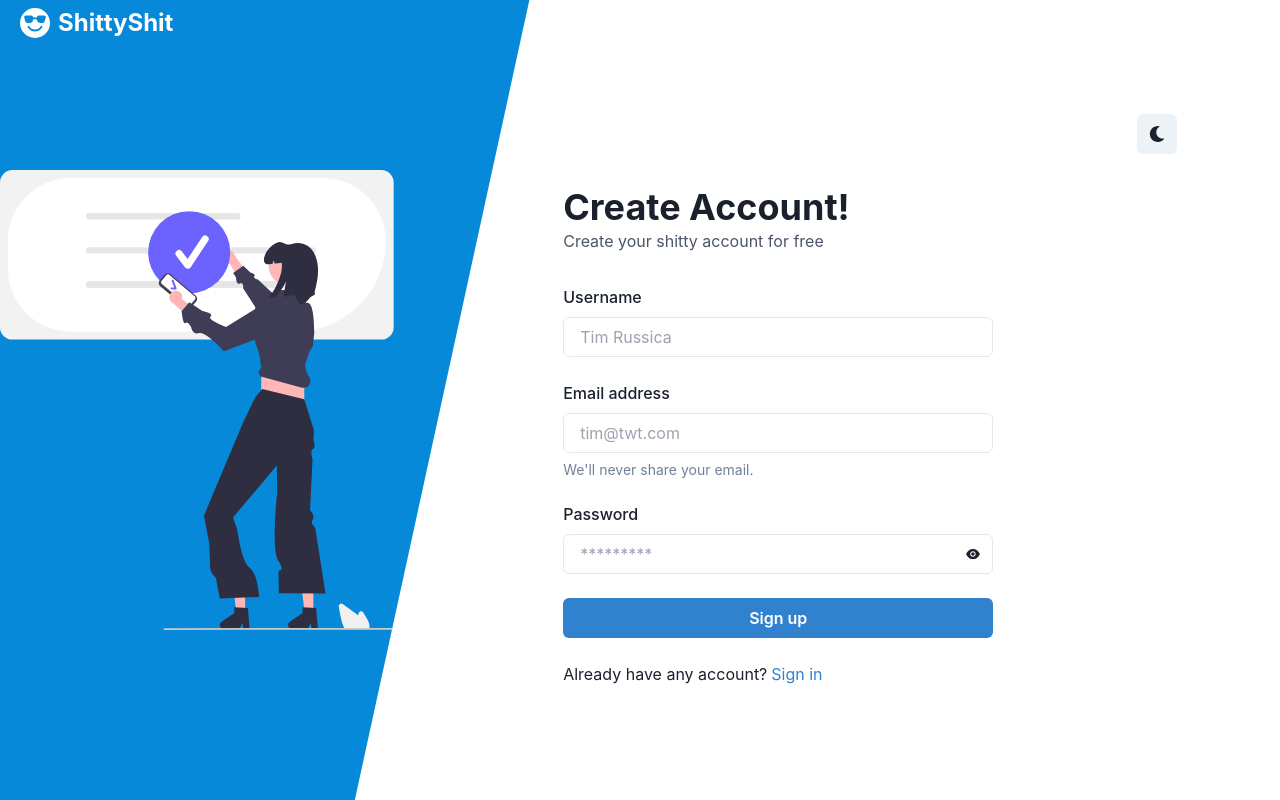
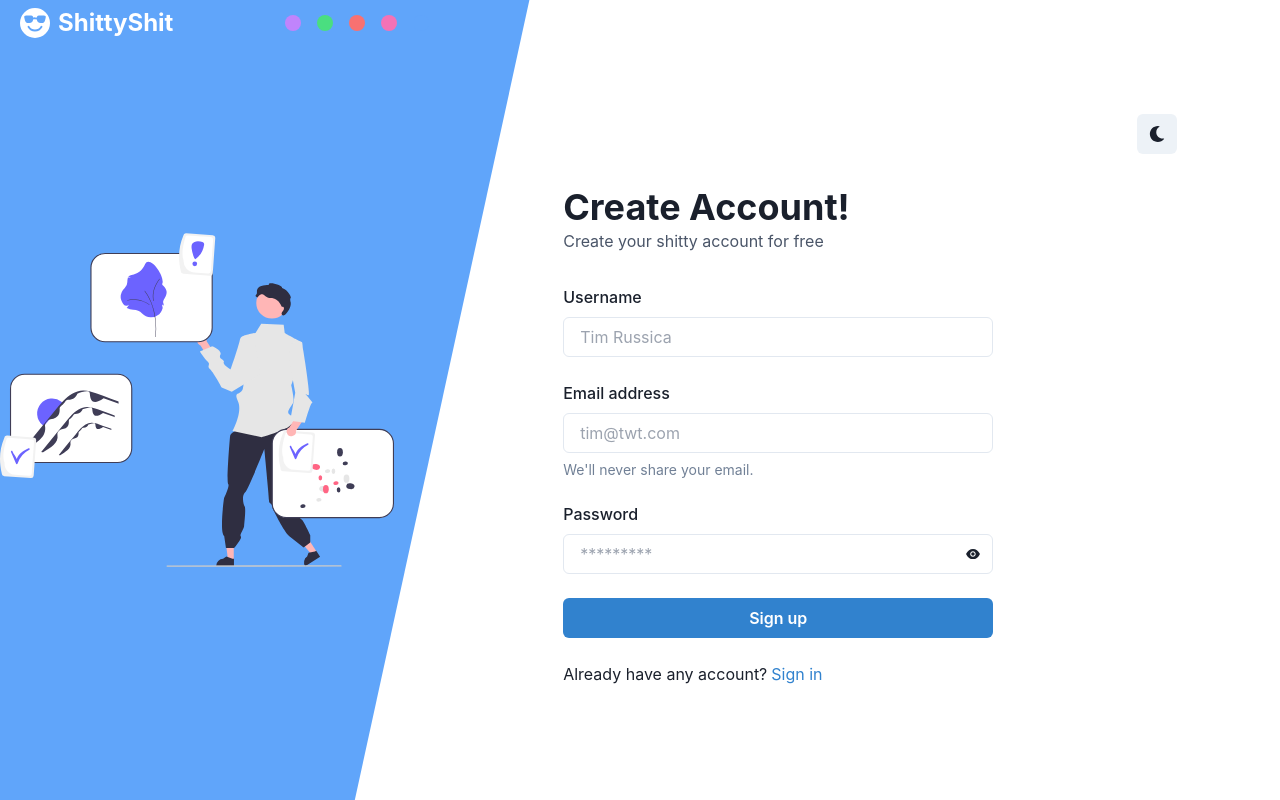
Before and after one commit to Mokshbajaj64/taskem, a React (Create React App) app: page /register in a window 1280 px wide. Built offline with nearby package versions, Linux system fonts and the light colour scheme.

Commit message:
Register login page ui more stuff

```diff
--- a/src/App.css
+++ b/src/App.css
@@ -1,6 +1,5 @@
 .clippath {
   clip-path: polygon(0 0, 94% 0, 63% 100%, 0% 100%);
-  background-color: #0789da;
 }
 
 .clippath2 {
--- a/src/pages/Login.tsx
+++ b/src/pages/Login.tsx
@@ -23,14 +23,61 @@ const Login = () => {
   const navigate = useNavigate();
   const { colorMode, toggleColorMode } = useColorMode();
   const [showPassword, setShowPassword] = React.useState(false);
+  const [color, setColor] = React.useState("blue");
   return (
     <div className="flex w-full min-h-screen overflow-y-hidden">
-      <div className="flex w-[44%] clippath items-center">
-        <div className="fixed top-0 sm:p-2 p-0 flex items-center gap-2 sm:ml-3 ml-0">
-          <BsFillEmojiSunglassesFill size={30} color="white" />
-          <Heading as="h5" fontSize="2xl" color="white">
-            ShittyShit
-          </Heading>
+      <div
+        className={
+          color === "blue"
+            ? "flex w-[44%] clippath items-center bg-blue-400"
+            : color === "purple"
+            ? "flex w-[44%] clippath items-center bg-purple-400"
+            : color === "green"
+            ? "flex w-[44%] clippath items-center bg-green-400"
+            : color === "pink"
+            ? "flex w-[44%] clippath items-center bg-pink-400"
+            : "flex w-[44%] clippath items-center bg-red-400"
+        }
+      >
+        <div className="flex fixed top-0 sm:p-2 p-0 sm:ml-3 ml-0 gap-28">
+          <div className="flex items-center gap-2">
+            <BsFillEmojiSunglassesFill size={30} color="white" />
+            <Heading as="h5" fontSize="2xl" color="white">
+              ShittyShit
+            </Heading>
+          </div>
+          <div className="flex items-center gap-4">
+            <div
+              className="flex p-2 bg-purple-400 rounded-full cursor-pointer"
+              onClick={() => {
+                setColor("purple");
+              }}
+            ></div>
+            <div
+              className="flex p-2 bg-green-400 rounded-full cursor-pointer"
+              onClick={() => {
+                setColor("green");
+              }}
+            ></div>
+            <div
+              className="flex p-2 bg-red-400 rounded-full cursor-pointer"
+              onClick={() => {
+                setColor("red");
+              }}
+            ></div>
+            <div
+              className="flex p-2 bg-pink-400 rounded-full cursor-pointer"
+              onClick={() => {
+                setColor("pink");
+              }}
+            ></div>
+            <div
+              className="flex p-2 bg-blue-400 rounded-full cursor-pointer"
+              onClick={() => {
+                setColor("blue");
+              }}
+            ></div>
+          </div>
         </div>
         <img src="/bg1.svg" className="w-[70%] h-[70%]" />
       </div>
--- a/src/pages/Register.tsx
+++ b/src/pages/Register.tsx
@@ -23,16 +23,63 @@ const Register = () => {
   const navigate = useNavigate();
   const { colorMode, toggleColorMode } = useColorMode();
   const [showPassword, setShowPassword] = React.useState(false);
+  const [color, setColor] = React.useState("blue");
   return (
     <div className="flex w-full min-h-screen overflow-y-hidden">
-      <div className="flex w-[44%] clippath items-center">
-        <div className="fixed top-0 sm:p-2 p-0 flex items-center gap-2 sm:ml-3 ml-0">
-          <BsFillEmojiSunglassesFill size={30} color="white" />
-          <Heading as="h5" fontSize="2xl" color="white">
-            ShittyShit
-          </Heading>
+      <div
+        className={
+          color === "blue"
+            ? "flex w-[44%] clippath items-center bg-blue-400"
+            : color === "purple"
+            ? "flex w-[44%] clippath items-center bg-purple-400"
+            : color === "green"
+            ? "flex w-[44%] clippath items-center bg-green-400"
+            : color === "pink"
+            ? "flex w-[44%] clippath items-center bg-pink-400"
+            : "flex w-[44%] clippath items-center bg-red-400"
+        }
+      >
+        <div className="flex fixed top-0 md:p-2 p-2 md:ml-3 ml-0 gap-28">
+          <div className="hidden items-center gap-2 md:flex">
+            <BsFillEmojiSunglassesFill size={30} color="white" />
+            <Heading as="h5" fontSize="2xl" color="white">
+              ShittyShit
+            </Heading>
+          </div>
+          <div className="flex items-center gap-4">
+            <div
+              className="flex p-2 bg-purple-400 rounded-full cursor-pointer"
+              onClick={() => {
+                setColor("purple");
+              }}
+            ></div>
+            <div
+              className="flex p-2 bg-green-400 rounded-full cursor-pointer"
+              onClick={() => {
+                setColor("green");
+              }}
+            ></div>
+            <div
+              className="flex p-2 bg-red-400 rounded-full cursor-pointer"
+              onClick={() => {
+                setColor("red");
+              }}
+            ></div>
+            <div
+              className="flex p-2 bg-pink-400 rounded-full cursor-pointer"
+              onClick={() => {
+                setColor("pink");
+              }}
+            ></div>
+            <div
+              className="flex p-2 bg-blue-400 rounded-full cursor-pointer"
+              onClick={() => {
+                setColor("blue");
+              }}
+            ></div>
+          </div>
         </div>
-        <img src="/bg1.svg" className="w-[70%] h-[70%]" />
+        <img src="/bg2.svg" className="w-[70%] h-[70%]" />
       </div>
       <div className="w-[56%] flex flex-col justify-center gap-8">
         <div className="w-[80%]">
```
Also changed, not shown: public/bg.svg (deleted), public/bg2.svg (added).
